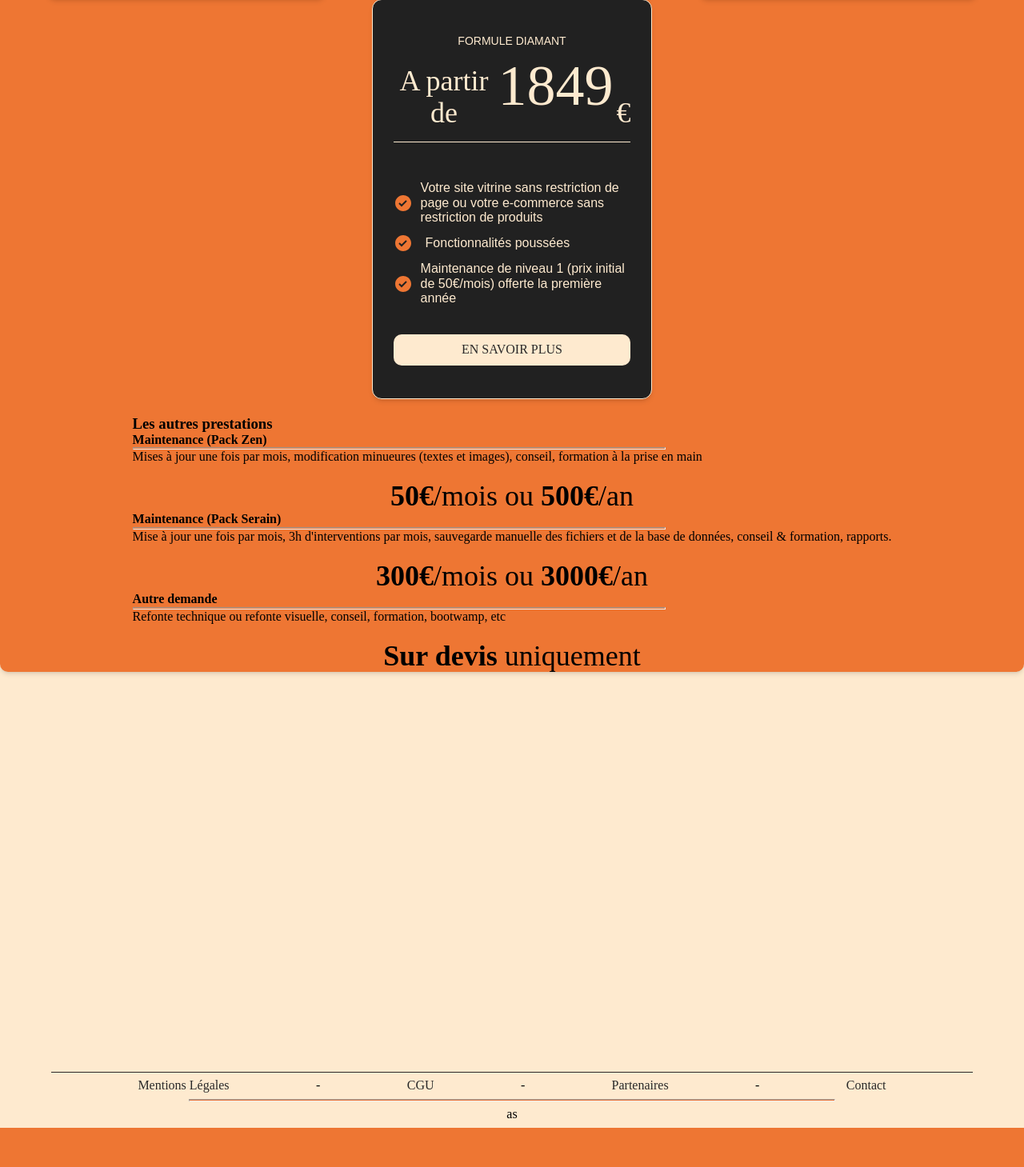
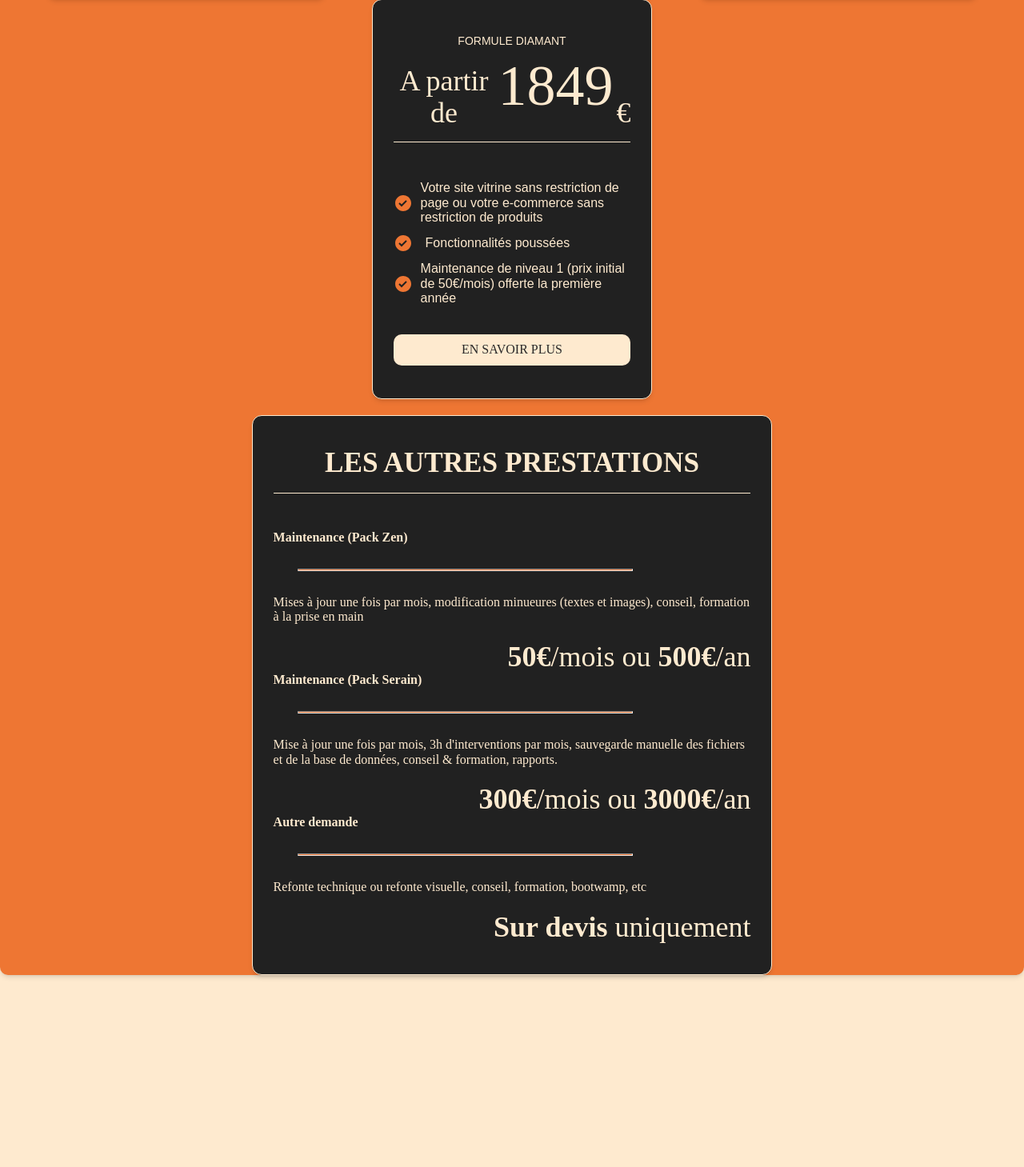
Before and after one commit to LeStitcheurF0u/personnal-tests, a PHP site: page / in a window 1280 px wide. Shown: the part 2390-3849 px from the top of the page at 80% size. Before the commit the page ends 3800 px from the top, so only its background shows below. Run offline with PHP 8.4, Linux system fonts and the light colour scheme; some web fonts are replaced.

Commit message:
:construction: :lipstick: Mise en forme des autres prestations

```diff
--- a/css/style.css
+++ b/css/style.css
@@ -438,7 +438,42 @@ header {
     background: #EE7633;
 }
 
+.other {
+    position: relative;
+    display: flex;
+    width: 650px;
+    height: 700px;
+    flex-direction: column;
+    justify-content: space-evenly;
+    border-radius: 12px;
+    background: #212121;
+    border: 1px solid #feeacf;
+    padding: 1.6rem;
+    color: #feeacf;
+    box-shadow: 0 4px 6px -1px rgb(0 0 0 / 0.1), 0 2px 4px -2px rgb(0 0 0 / 0.1);
+}
 
+.other h3 {
+    margin: 0;
+    margin-bottom: 2rem;
+    overflow: hidden;
+    border-radius: 0;
+    border-bottom: 1px solid #feeacf;
+    background: transparent;
+    padding-bottom: 1rem;
+    text-align: center;
+    font-size: 2.2rem;
+    text-transform: uppercase;
+}
+
+.spacing {
+    margin: 30px;
+}
+
+.other .price-container {
+    justify-content: flex-end;
+    align-items: flex-end;
+}
 
 
 /*
```
